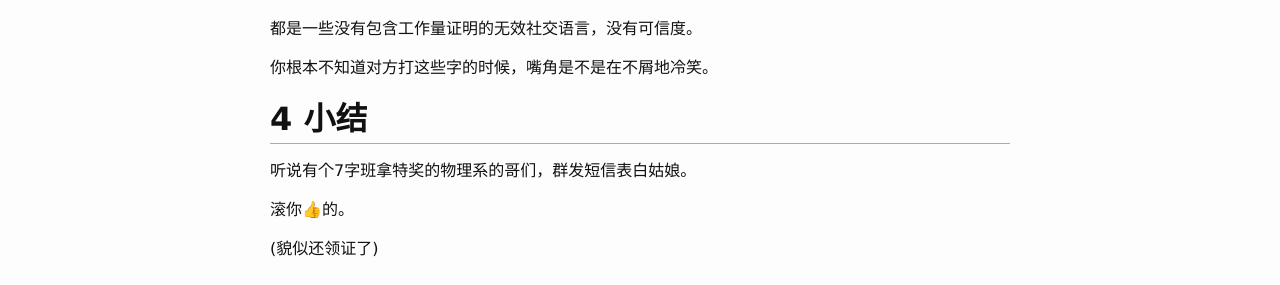
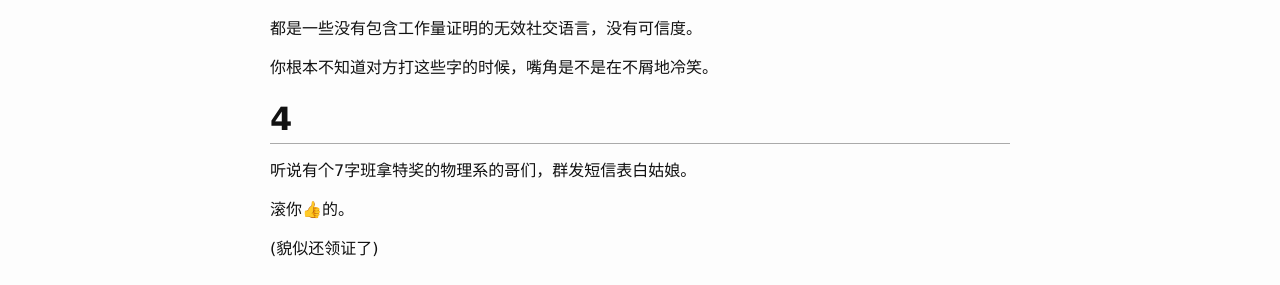
Before and after one commit to scateu/scateu.github.io, a Jekyll site: the page built from _posts/2017-11-29-proof-of-work-in-social-networking.md, in a window 1280 px wide. Shown: the part 1658-1943 px from the top of the page. Built offline with Jekyll 4.4.1, drawn with Linux system fonts in a browser that asks for light colours; nearby versions of some CDN libraries; formulas are drawn with MathJax 3; comment, search, counter and statistics services are not loaded.

Commit message:
Wed Nov 29 14:19:52 CST 2017

```diff
--- a/_posts/2017-11-29-proof-of-work-in-social-networking.md
+++ b/_posts/2017-11-29-proof-of-work-in-social-networking.md
@@ -73,7 +73,7 @@ mathjax: true
 
 你根本不知道对方打这些字的时候，嘴角是不是在不屑地冷笑。
 
-## 4 小结
+## 4
 
 听说有个7字班拿特奖的物理系的哥们，群发短信表白姑娘。
 
```
